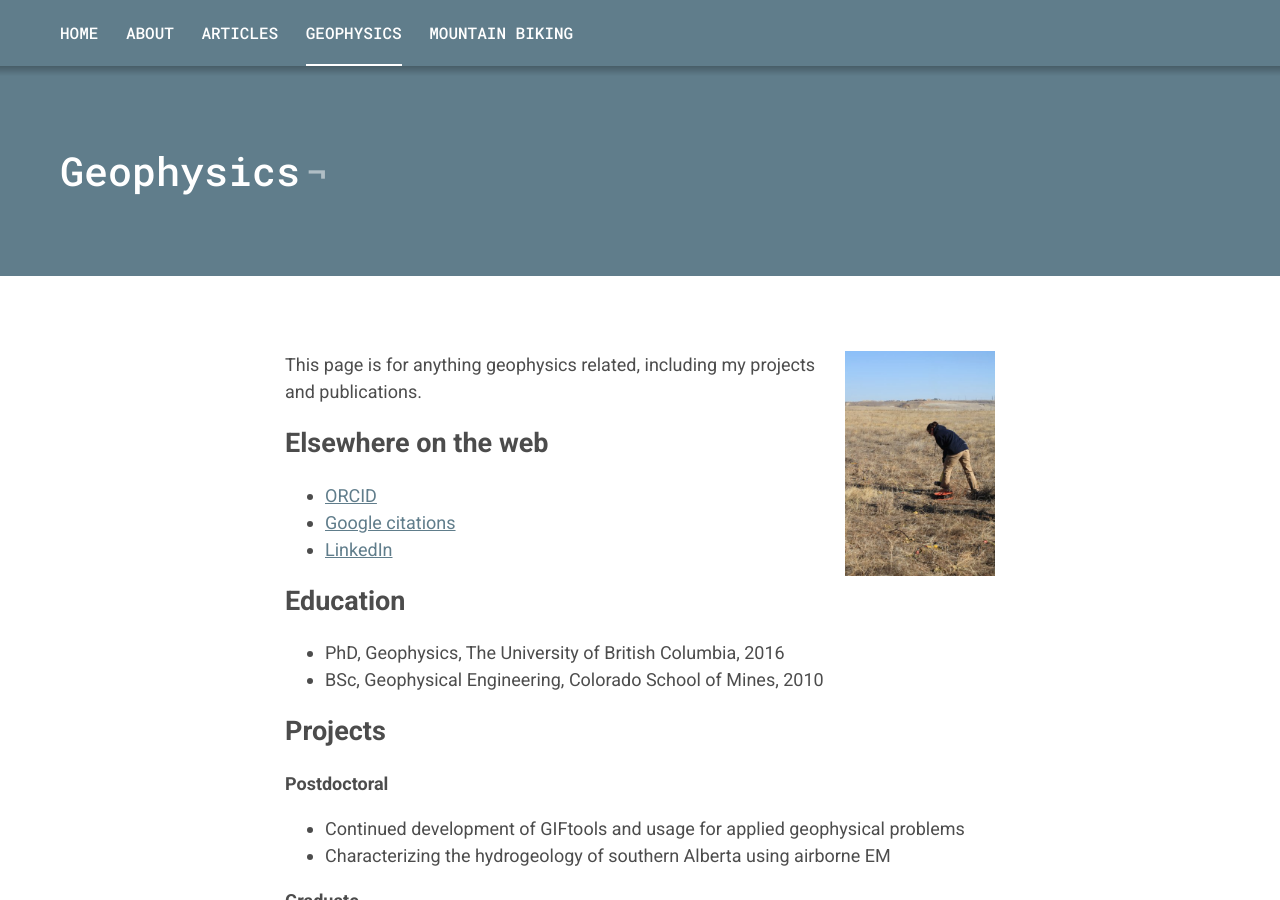
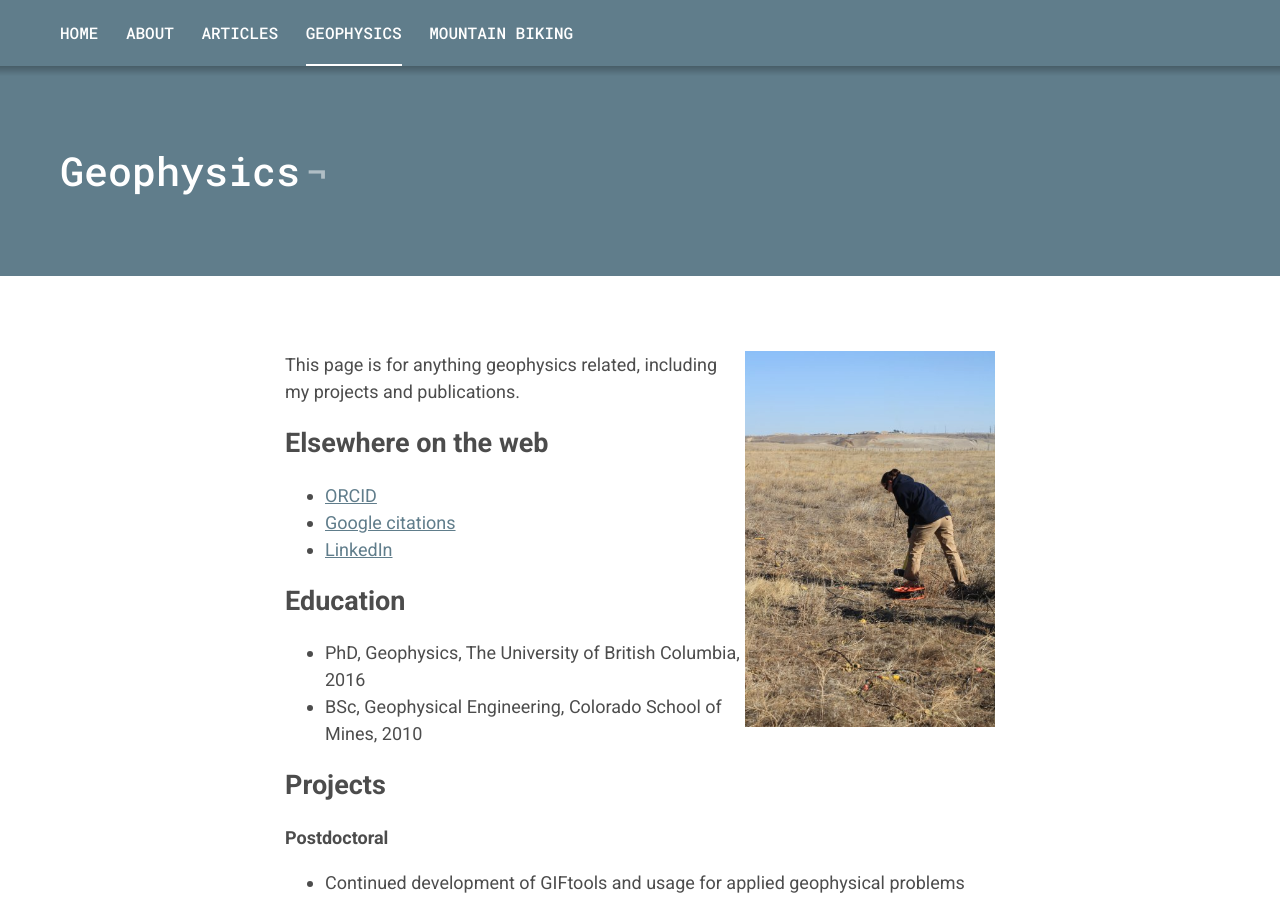
Before and after one commit to sdevriese/sdevriese.github.io, a Jekyll site: the page built from _pages/geophysics.markdown, in a window 1280 px wide and 900 px high. Built offline with Jekyll 4.4.1, drawn with Linux system fonts in a browser that asks for light colours.

Commit message:
Update geophysics.markdown

```diff
--- a/_pages/geophysics.markdown
+++ b/_pages/geophysics.markdown
@@ -5,7 +5,7 @@
 ---
 
 <p>
-<img src="https://github.com/sdevriese/sdevriese.github.io/raw/master/_posts/img/2933_518486162790_1243913_n.jpg" alt="Hammer seismic" style="float:right;width:150px;">
+<img src="https://github.com/sdevriese/sdevriese.github.io/raw/master/_posts/img/2933_518486162790_1243913_n.jpg" alt="Hammer seismic" style="float:right;width:250px;">
 This page is for anything geophysics related, including my projects and publications.
 </p>
 
```
